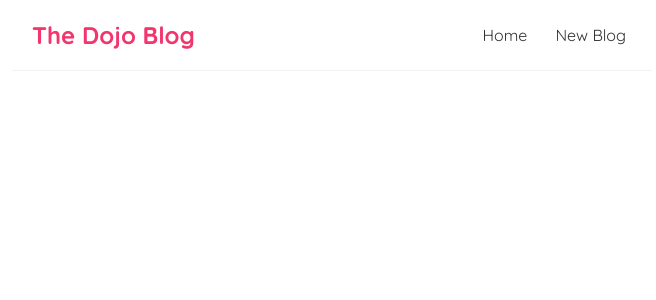
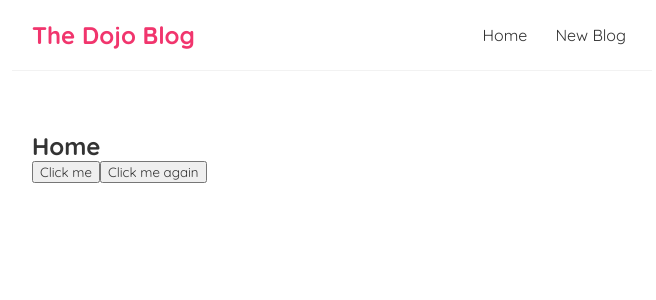
Before and after one commit to VisheshSingh/ninjadojo, a React (Create React App) app: page /create in a window 1280 px wide. Shown: the top 300 px of the page, without its empty margins (308-964 px from the left). Built offline with nearby package versions, Linux system fonts and the light colour scheme.

Commit message:
click events

```diff
--- a/src/App.js
+++ b/src/App.js
@@ -1,9 +1,13 @@
+import Home from './components/Home';
 import Navbar from './components/Navbar';
 
 function App() {
   return (
     <div className='App'>
       <Navbar />
+      <div className='content'>
+        <Home />
+      </div>
     </div>
   );
 }
--- /dev/null
+++ b/src/components/Home.js
@@ -0,0 +1,22 @@
+import React from 'react';
+
+const Home = () => {
+  const handleClick = () => {
+    console.log('clicked!!!');
+  };
+  const handleClickBtn = (param, e) => {
+    console.log(param, e.target);
+  };
+
+  return (
+    <div className='home'>
+      <h2>Home</h2>
+      <button onClick={handleClick}>Click me</button>
+      <button onClick={(e) => handleClickBtn('again', e)}>
+        Click me again
+      </button>
+    </div>
+  );
+};
+
+export default Home;
```
Also changed, not shown: 1 other file (tests, documents, lock files or other folders).
